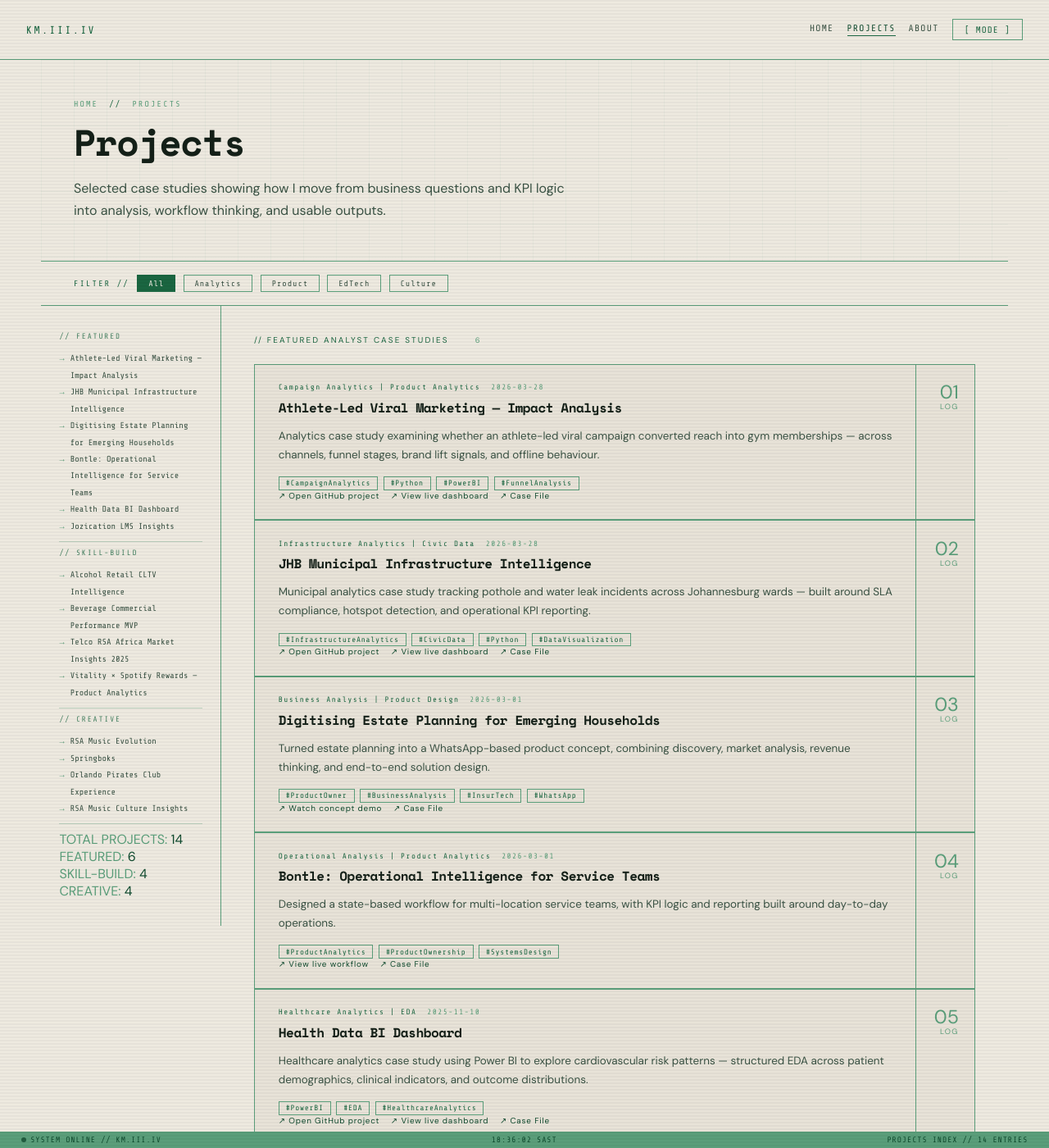
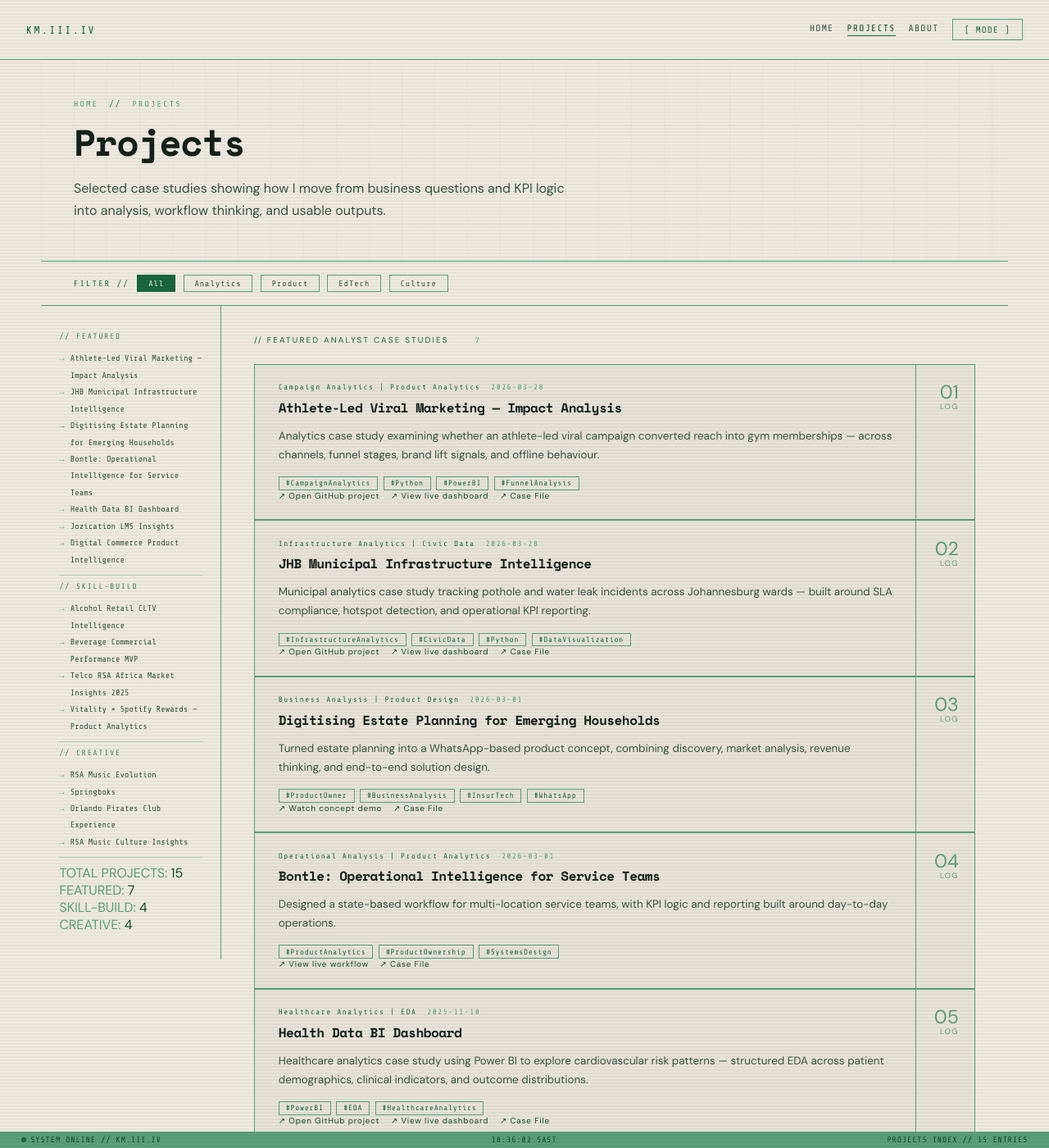
Before and after one commit to km-webdvlpr/III_V2, a Jekyll site: the page built from projects.md, in a window 1280 px wide and 1400 px high. Shown: the whole window at 82% size. Built offline with Jekyll 4.4.1, drawn with Linux system fonts in a browser that asks for light colours; some of the changed text lies outside the part shown.

Commit message:
Add digital commerce intelligence case study

```diff
--- a/Gemfile
+++ b/Gemfile
@@ -2,3 +2,4 @@
 
 gem "github-pages", group: :jekyll_plugins
 gem "webrick", "~> 1.8"
+gem "tzinfo-data", platforms: %i[mswin mingw x64_mingw jruby]
--- /dev/null
+++ b/_data/digital_commerce_product_intelligence/funnel_metrics.csv
@@ -0,0 +1,4 @@
+group,device,sessions,pdp_sessions,atc_sessions,checkout_sessions,purchase_sessions,pdp_rate,atc_rate,checkout_rate,purchase_rate,session_to_purchase
+overall,all,145609,79306,9027,6007,2431,0.5446503993571826,0.11382493127884397,0.6654481001440125,0.40469452305643416,0.016695396575761114
+by_device,"('desktop',)",40926,23960,2756,2001,861,0.5854469041684992,0.11502504173622705,0.7260522496371553,0.4302848575712144,0.021037970971998242
+by_device,"('mobile',)",104683,55346,6271,4006,1570,0.5287009352043789,0.11330538792324649,0.6388135863498644,0.39191213180229656,0.014997659600890306
--- a/assets/css/main.scss
+++ b/assets/css/main.scss
@@ -1084,6 +1084,129 @@
   border: 1px solid var(--green-dim);
 }
 
+.report-grid {
+  display: grid;
+  grid-template-columns: repeat(3, minmax(0, 1fr));
+  gap: 1.5px;
+  margin: 1rem 0 1.6rem;
+  background: var(--green-dim);
+}
+
+.report-card,
+.report-table-wrap,
+.report-figure {
+  border: 1px solid var(--green-dim);
+  background: var(--ink-card);
+}
+
+.report-card {
+  padding: 1rem 1rem 0.95rem;
+}
+
+.report-card__label,
+.report-table th,
+.report-caption,
+.report-badge {
+  font-family: 'Share Tech Mono', monospace;
+}
+
+.report-card__label {
+  color: var(--green);
+  font-size: 0.58rem;
+  letter-spacing: 0.16em;
+  text-transform: uppercase;
+}
+
+.report-card__value {
+  margin: 0.35rem 0 0.45rem;
+  font-family: 'Space Mono', monospace;
+  color: var(--cream);
+  font-size: 1.02rem;
+  line-height: 1.3;
+}
+
+.report-card__copy {
+  margin: 0;
+  color: var(--cream-dim);
+  font-size: 0.82rem;
+  line-height: 1.65;
+}
+
+.report-figure {
+  margin: 1rem 0 1.1rem;
+  padding: 0.85rem;
+}
+
+.report-figure img {
+  display: block;
+  width: 100%;
+  height: auto;
+}
+
+.report-caption {
+  margin: 0.65rem 0 0;
+  color: var(--green-dim);
+  font-size: 0.63rem;
+  letter-spacing: 0.06em;
+  line-height: 1.7;
+}
+
+.report-table-wrap {
+  margin: 1rem 0 0.4rem;
+  overflow-x: auto;
+}
+
+.report-table {
+  width: 100%;
+  min-width: 700px;
+  border-collapse: collapse;
+  color: var(--cream-dim);
+  font-size: 0.8rem;
+}
+
+.report-table th {
+  padding: 0.8rem 0.9rem;
+  color: var(--green);
+  font-size: 0.58rem;
+  letter-spacing: 0.13em;
+  text-align: left;
+  text-transform: uppercase;
+  border-bottom: 1px solid var(--green-dim);
+}
+
+.report-table td {
+  padding: 0.8rem 0.9rem;
+  border-top: 1px solid rgba(61, 153, 112, 0.18);
+  vertical-align: top;
+}
+
+.report-table tbody tr:hover {
+  background: var(--ink-surface);
+}
+
+.report-badge {
+  display: inline-flex;
+  align-items: center;
+  padding: 0.2rem 0.55rem;
+  border: 1px solid var(--green-dim);
+  font-size: 0.55rem;
+  letter-spacing: 0.08em;
+  text-transform: uppercase;
+  white-space: nowrap;
+}
+
+.report-badge--fix {
+  color: var(--green-bright);
+}
+
+.report-badge--risk {
+  color: #d8b15c;
+}
+
+.report-badge--deprioritise {
+  color: var(--cream-dim);
+}
+
 .block {
   margin-bottom: 2.7rem;
 }
@@ -1359,7 +1482,8 @@
   .creative-grid,
   .fit-grid,
   .process-grid,
-  .snapshot-strip {
+  .snapshot-strip,
+  .report-grid {
     grid-template-columns: 1fr;
   }
 }
```
Also changed, not shown: _data/digital_commerce_product_intelligence/returns_risk_products.csv (added, +201 -0 lines), _data/digital_commerce_product_intelligence/slow_starters_top20.csv (added, +21 -0 lines), _data/project_registry.yml (+28 -15 lines), _projects/digital-commerce-product-intelligence.md (added, +224 -0 lines), projects/digital-commerce-product-intelligence/funnel-by-device.png (added), projects/digital-commerce-product-intelligence/returns-risk-matrix.png (added), projects/digital-commerce-product-intelligence/weekly-revenue-margin.png (added).
